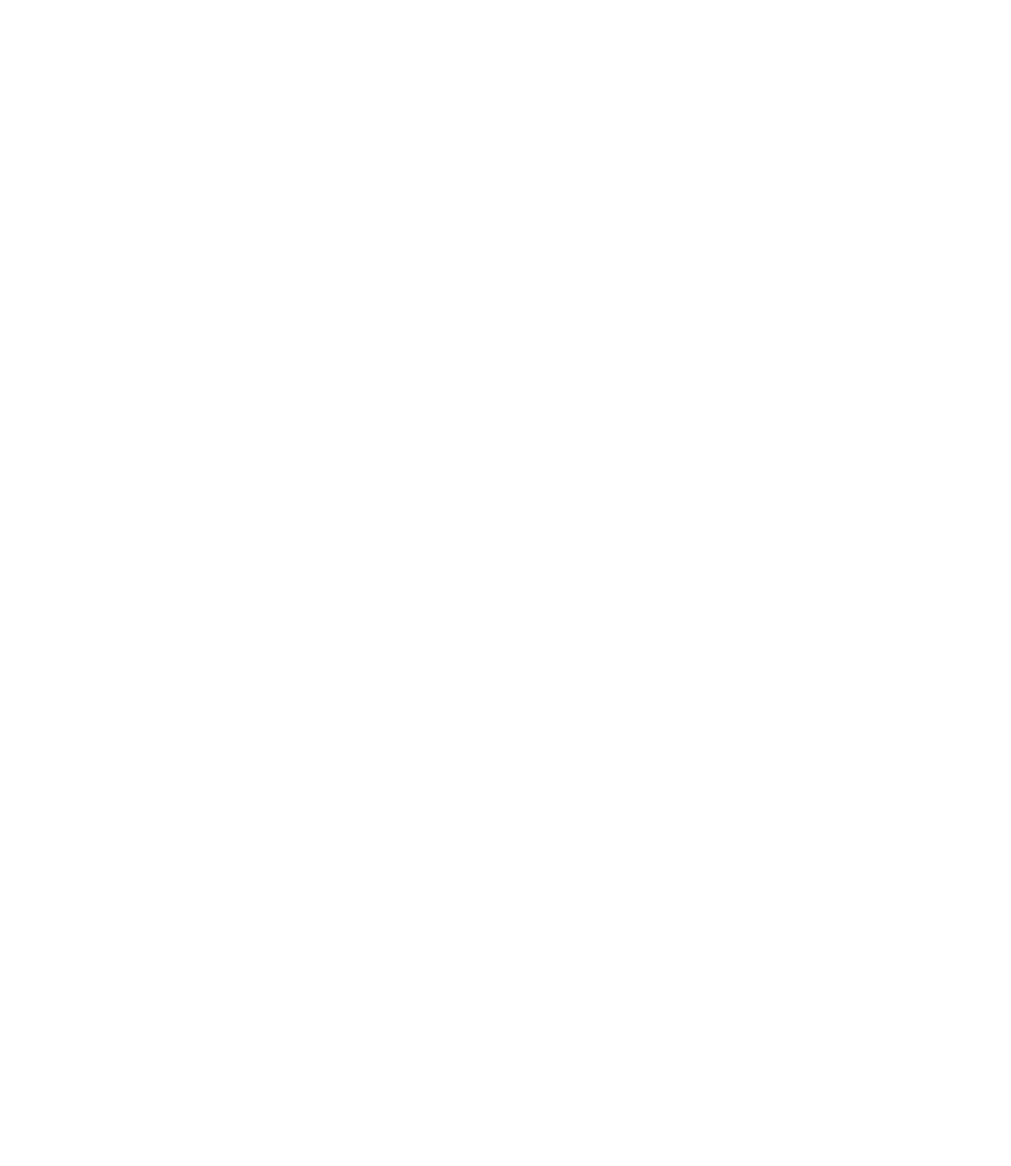
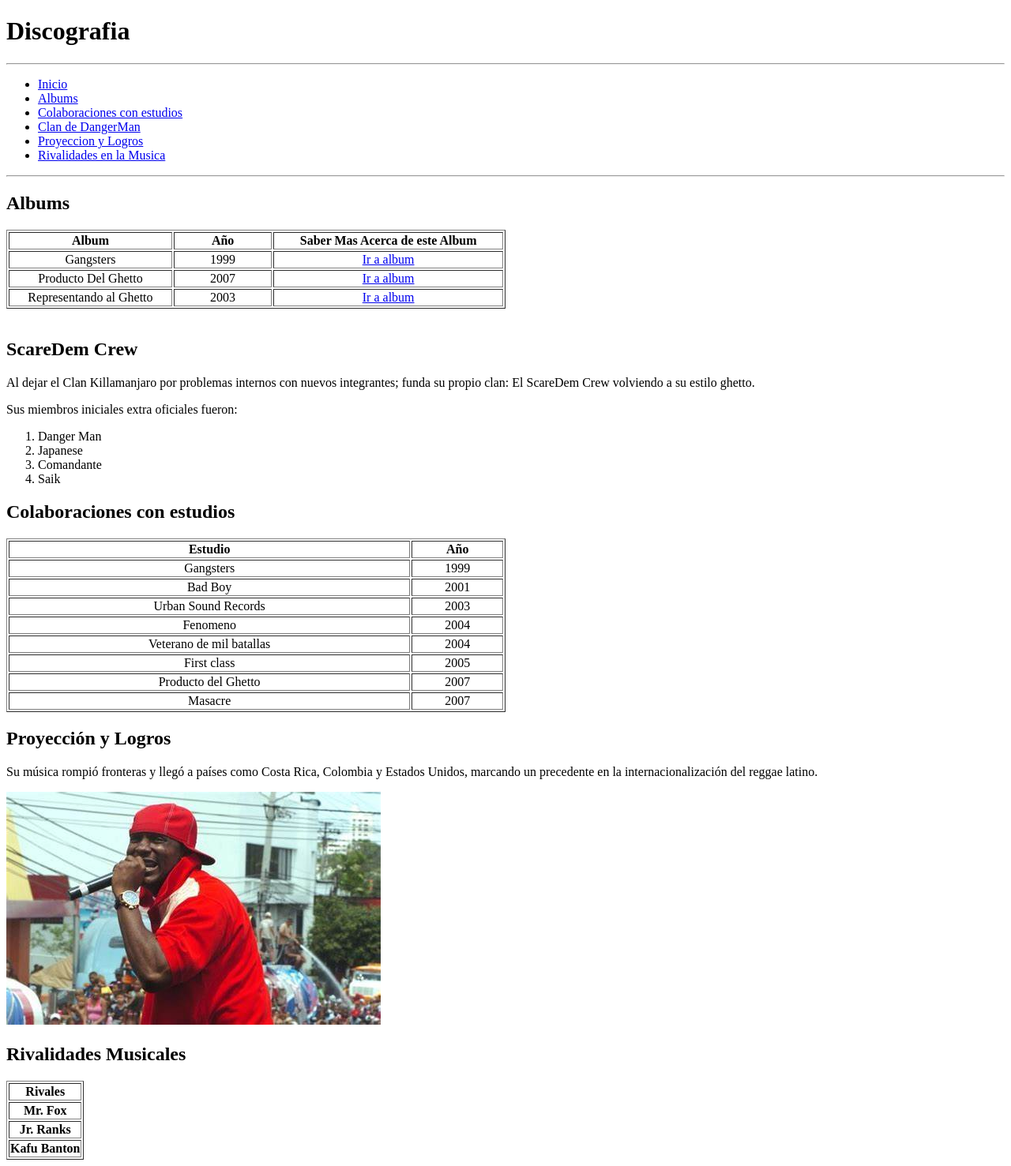
Before and after one commit to Linareess/MySpotify, a plain HTML site: page paginas/discografia.html in a window 1280 px wide. Shown: the whole page at 79% size. Before the commit the page ends 800 px from the top, so only its background shows below. Drawn offline with Linux system fonts and the light colour scheme.

Commit message:
subida antes de poner la musica por si muere todo

```diff
--- a/paginas/discografia.html
+++ b/paginas/discografia.html
@@ -5,8 +5,124 @@
     <meta name="viewport" content="width=device-width, initial-scale=1.0">
     <title>Discografia DangerMan</title>
     <link rel = "icon" href ="../iconos/compact-disc-solid.svg">
+
 </head>
+<h1>Discografia</h1>
+<hr>
 <body>
+    <nav>
+        <ul>
+            <li><a href="../index.html">Inicio</a></li>
+            <li><a href="#albums">Albums</a></li>
+            <li><a href="#colaboraciones">Colaboraciones con estudios</a></li>
+            <li><a href="#clan">Clan de DangerMan</a></li>
+            <li><a href="#logros">Proyeccion y Logros</a></li>
+            <li><a href="#rivales">Rivalidades en la Musica</a></li>
+        </ul>
+    </nav>
+<hr>
+<h2 id="albums">Albums</h2>
+        <table border="1" width="50%">
+            <thead align="center">
+                <tr>
+                    <th>Album</th>
+                    <th width="20%">Año</th>
+                    <th>Saber Mas Acerca de este Album</th>
+                </tr>
+                <tr>
+                    <td>Gangsters</td>
+                    <td>1999</td>
+                    <td><a href="./gangsters.html">Ir a album</a></td>
+                </tr>
+                <tr>
+                    <td>Producto Del Ghetto</td>
+                    <td>2007</td>
+                    <td><a href="./producto.html">Ir a album</a></td>
+                </tr>
+                <tr>
+                    <td>Representando al Ghetto</td>
+                    <td>2003</td>
+                    <td><a href="./representando.html">Ir a album</a></td>
+                </tr>
+            </thead>
+        </table>
+        <br>
 
+    <section>
+        <h2 id="clan">ScareDem Crew</h2>
+        <p>Al dejar el Clan Killamanjaro por problemas internos con nuevos integrantes; funda su propio clan: El ScareDem Crew volviendo a su estilo ghetto. </p>
+        Sus miembros iniciales extra oficiales fueron:
+        <ol>
+            <li>Danger Man</li>
+            <li>Japanese</li>
+            <li>Comandante</li>
+            <li>Saik</li>
+        </ol>
+    </section>
+
+        <h2 id="colaboraciones">Colaboraciones con estudios</h2>
+        <table border="1" width="50%">
+            <thead align="center">
+                <tr>
+                    <th>Estudio</th>
+                    <th>Año</th>
+                </tr>
+                <tr>
+                    <td>Gangsters</th>
+                    <td>1999</th>
+                </tr>
+                <tr>
+                    <td>Bad Boy</th>
+                    <td>2001</th>
+                </tr>
+                <tr>
+                    <td>Urban Sound Records</td>
+                    <td>2003</td>
+                </tr>
+                <tr>
+                    <td>Fenomeno</td>
+                    <td>2004</td>
+                </tr>
+                <tr>
+                    <td>Veterano de mil batallas</td>
+                    <td>2004</td>
+                </tr>
+                <tr>
+                    <td>First class</td>
+                    <td>2005</td>
+                </tr>
+                <tr>
+                    <td>Producto del Ghetto</td>
+                    <td>2007</td>
+                </tr>
+                <tr>
+                    <td>Masacre</td>
+                    <td>2007</td>
+                </tr>
+            </thead>
+        </table>
+
+    <section>
+        <h2 id="logros">Proyección y Logros</h2>
+        <p>Su música rompió fronteras y llegó a países como Costa Rica, Colombia y Estados Unidos, marcando un precedente en la internacionalización del reggae latino.</p>
+    </section>
+<img src="../img/danger.jpeg" alt="dangerman cantando en el barrio">
+    <h2 id="#rivales">Rivalidades Musicales</h2>
+    <table border="1">
+        <thead>
+            <tr>
+                <th>Rivales</th>
+            </tr>
+            <tr>
+                <th>Mr. Fox</th>
+            </tr>
+            <tr>
+                <th>Jr. Ranks</th>
+            </tr>
+            <tr>
+                <th>Kafu Banton</th>
+            </tr>
+        </thead>
+    </table>
 </body>
 </html>
```
Also changed, not shown: index.html (+40 -8 lines), paginas/gangsters.html (added, +11 -0 lines), paginas/producto.html (renamed from paginas/albums.html, +3 -2 lines), paginas/representando.html (added, +129 -0 lines), img/danger.jpeg (added), img/dangerman.jpeg (added), img/portadarepreghuetto.png (added), 1 other file.
